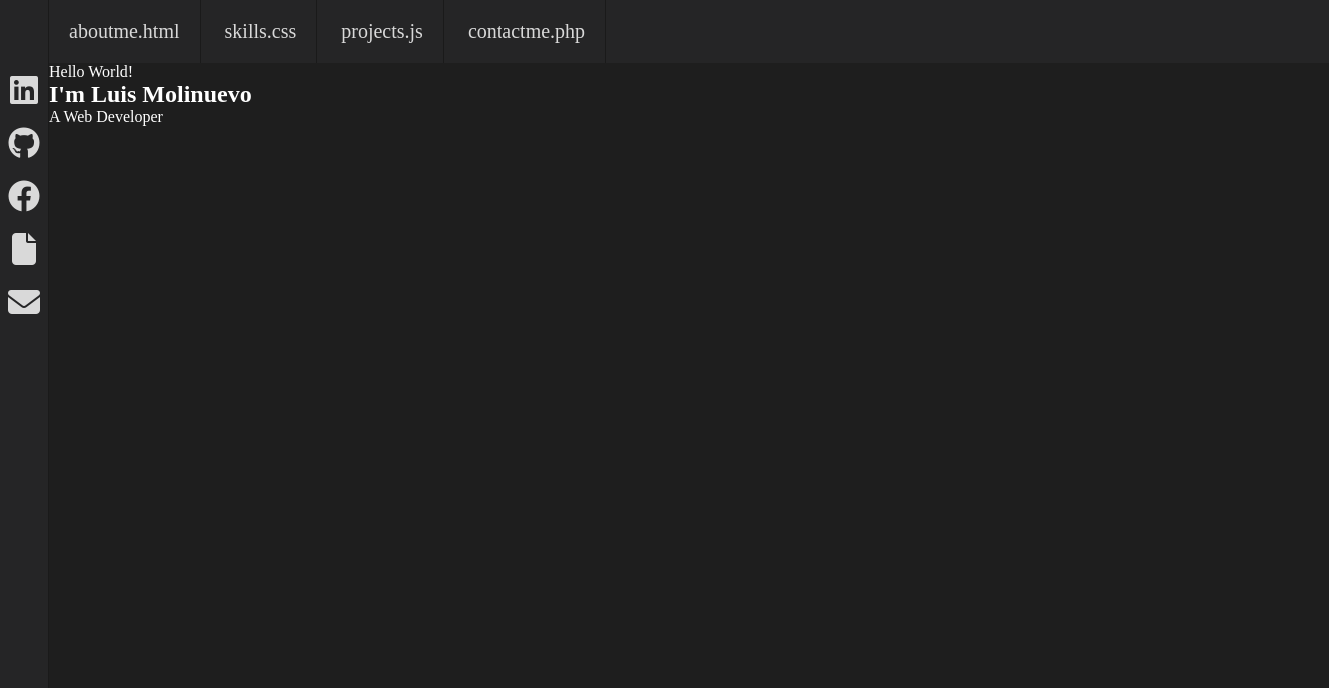
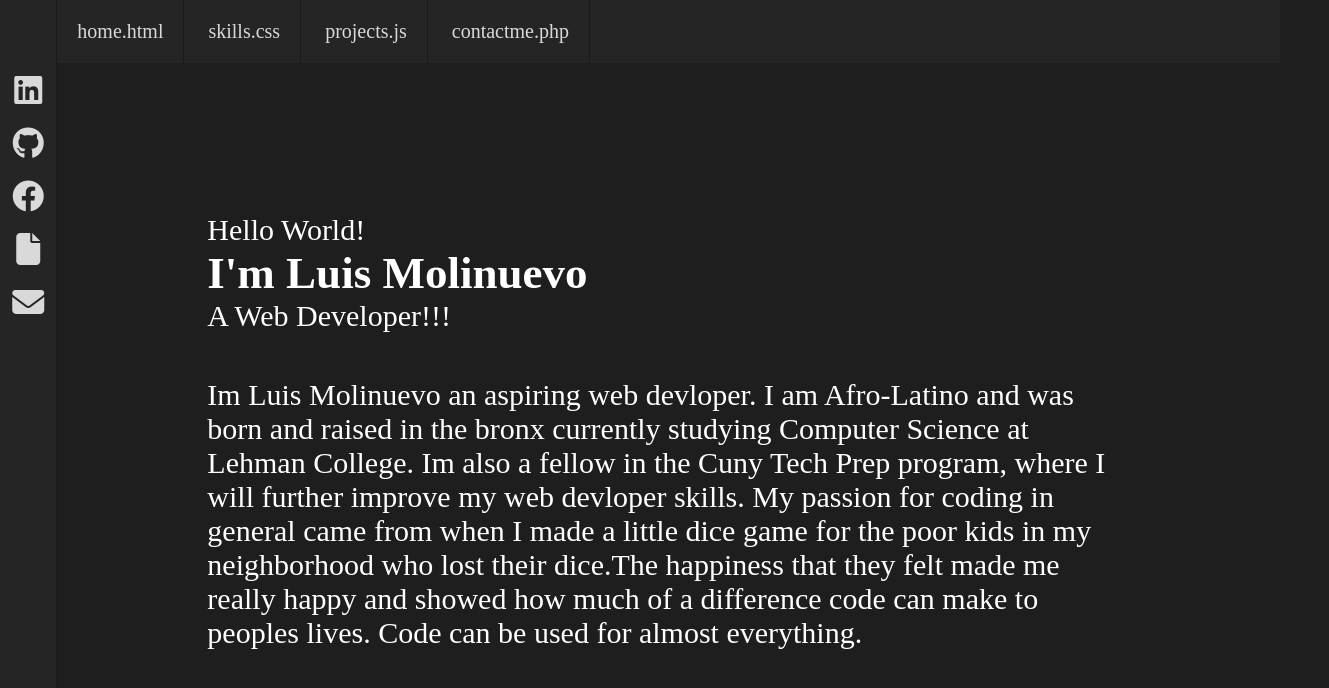
Before and after one commit to luismolinuevo/portfolio, a plain HTML site: page index.html in a window 1280 px wide. Shown: the whole page, 1329 px wide, since content can reach past the window. Drawn offline with Linux system fonts and the light colour scheme.

Commit message:
home page

```diff
--- a/index.html
+++ b/index.html
@@ -23,22 +23,20 @@
 
     <div class="container">
         <nav>
-
             <ul>
-                <li><a href="#">aboutme.html</a></li>
-                <li><a href="#">skills.css</a></li>
-                <li><a href="#">projects.js</a></li>
-                <li><a href="#">contactme.php</a></li>
+                <li><a href="index.html">home.html</a></li>
+                <li><a href="skills.html">skills.css</a></li>
+                <li><a href="#projects.html">projects.js</a></li>
+                <li><a href="#contactme.php">contactme.php</a></li>
             </ul>
-
-
     </nav>
 
     <section class="home">
             <div class="intro">
-                <p>Hello World!</p>
+                <p class="hello">Hello World!</p>
                 <h1>I'm Luis Molinuevo</h1>
-                <p>A Web Developer</p>
+                <p>A Web Developer!!!</p>
+                <p class="about">Im Luis Molinuevo an aspiring web devloper. I am Afro-Latino and was born and raised in the bronx currently studying Computer Science at Lehman College. Im also a fellow in the Cuny Tech Prep program, where I will further improve my web devloper skills. My passion for coding in general came from when I made a little dice game for the poor kids in my neighborhood who lost their dice.The happiness that they felt made me really happy and showed how much of a difference code can make to peoples lives. Code can be used for almost everything.</p>
             </div>
 
     </section>
--- a/style.css
+++ b/style.css
@@ -17,6 +17,7 @@ body {
 .container {
     display: flex;
     flex-direction: column;
+    width: 100%;   /*this fixed the navbar issue of not going through the entire screen*/
 }
 
 /*Side Bar*/
@@ -52,9 +53,7 @@ aside a {
 
 nav {
     display: flex;
-    width: 100vw;
     background-color: #252526;
-
     /* border-bottom: 1px white solid; */
 }
 
@@ -74,3 +73,16 @@ nav ul li a {
     color:   #d9d9d9;
     font-size: 20px;
 }
+
+nav ul li a:active {
+    background-color: white;
+}
+
+.intro {
+    padding: 150px;
+    font-size: 30px;
+}
+
+.about {
+    padding-top: 45px;
+}
```
Also changed, not shown: aboutme.html (deleted).
